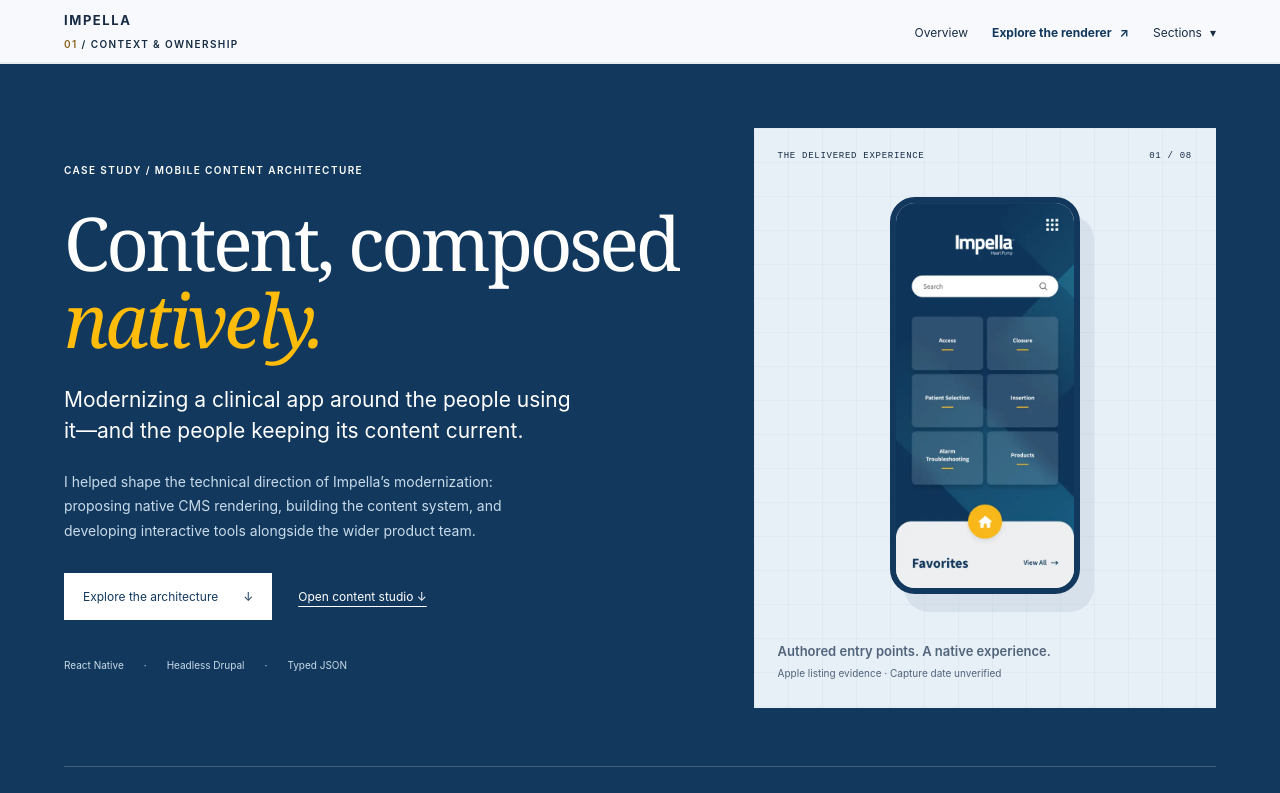
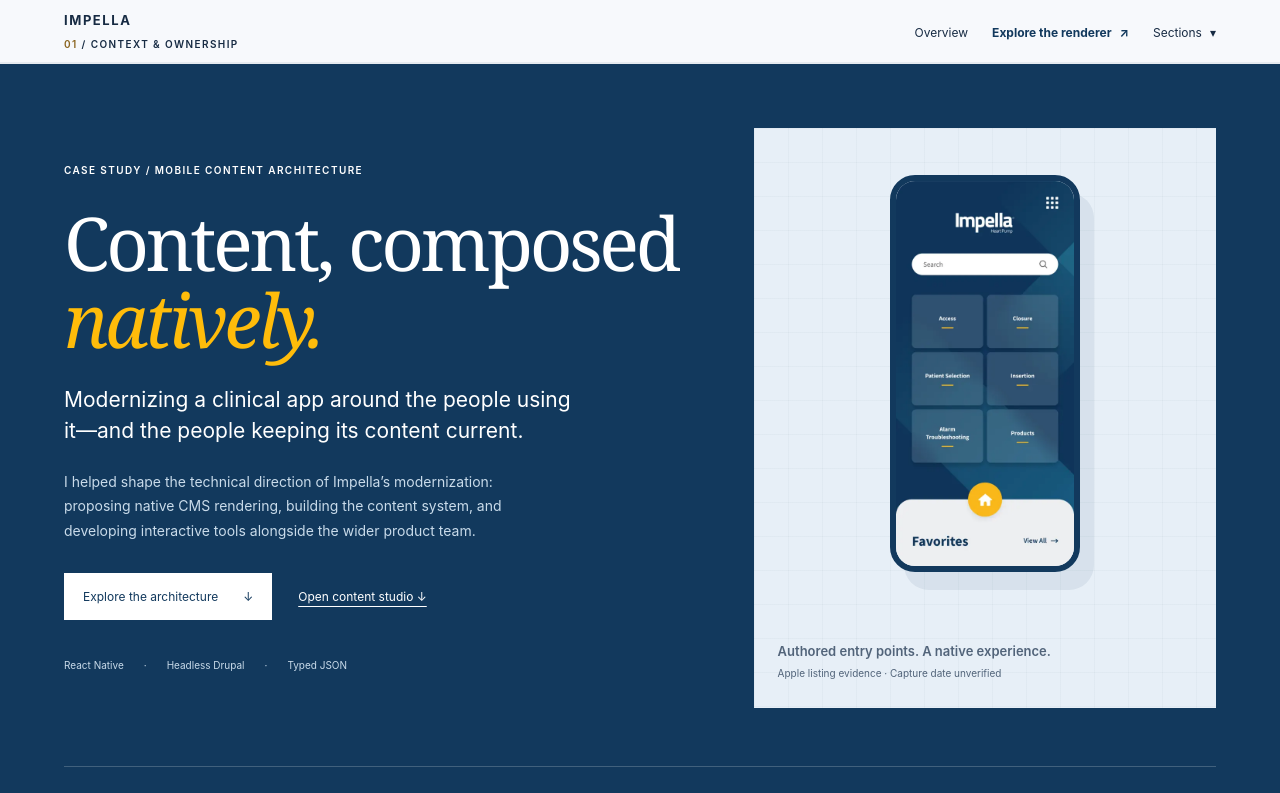
Before and after one commit to ttessman/impella-showcase, a React (Vite) app: page / in a window 1280 px wide. Shown: the top 793 px of the page. Built offline with nearby package versions, Linux system fonts and the light colour scheme.

Commit message:
Remove misleading hero image counter

```diff
--- a/src/features/CaseStudy/CaseStudyHero.css
+++ b/src/features/CaseStudy/CaseStudyHero.css
@@ -97,14 +97,6 @@
     linear-gradient(#12395d08 1px, transparent 1px),
     linear-gradient(90deg, #12395d08 1px, transparent 1px);
   background-size: 34px 34px;
-}
-.hero-evidence-label {
-  position: relative;
-  display: flex;
-  justify-content: space-between;
-  width: 100%;
-  font: 9px/1.5 monospace;
-  letter-spacing: 0.08em;
 }
 .hero-evidence > img {
   width: 190px;
--- a/src/features/CaseStudy/CaseStudyHero.tsx
+++ b/src/features/CaseStudy/CaseStudyHero.tsx
@@ -34,10 +34,6 @@
         </div>
         <figure className="hero-evidence">
           <div className="hero-grid-lines" aria-hidden="true" />
-          <div className="hero-evidence-label">
-            <span>THE DELIVERED EXPERIENCE</span>
-            <span>01 / 08</span>
-          </div>
           <img
             src={`${import.meta.env.BASE_URL}assets/production/apple-home.webp`}
             alt="Apple listing screenshot: Impella home with six authored collection tiles"
```
